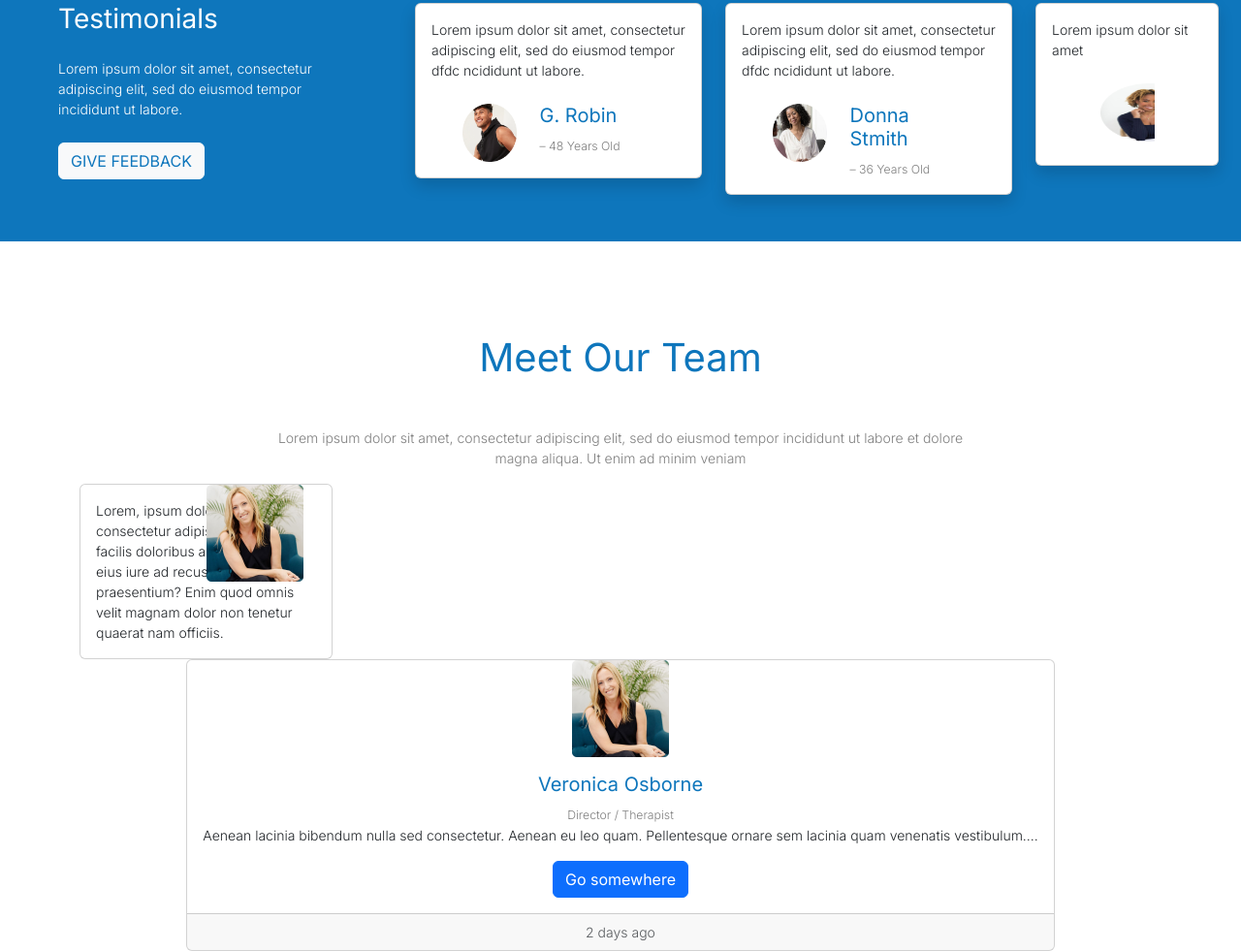
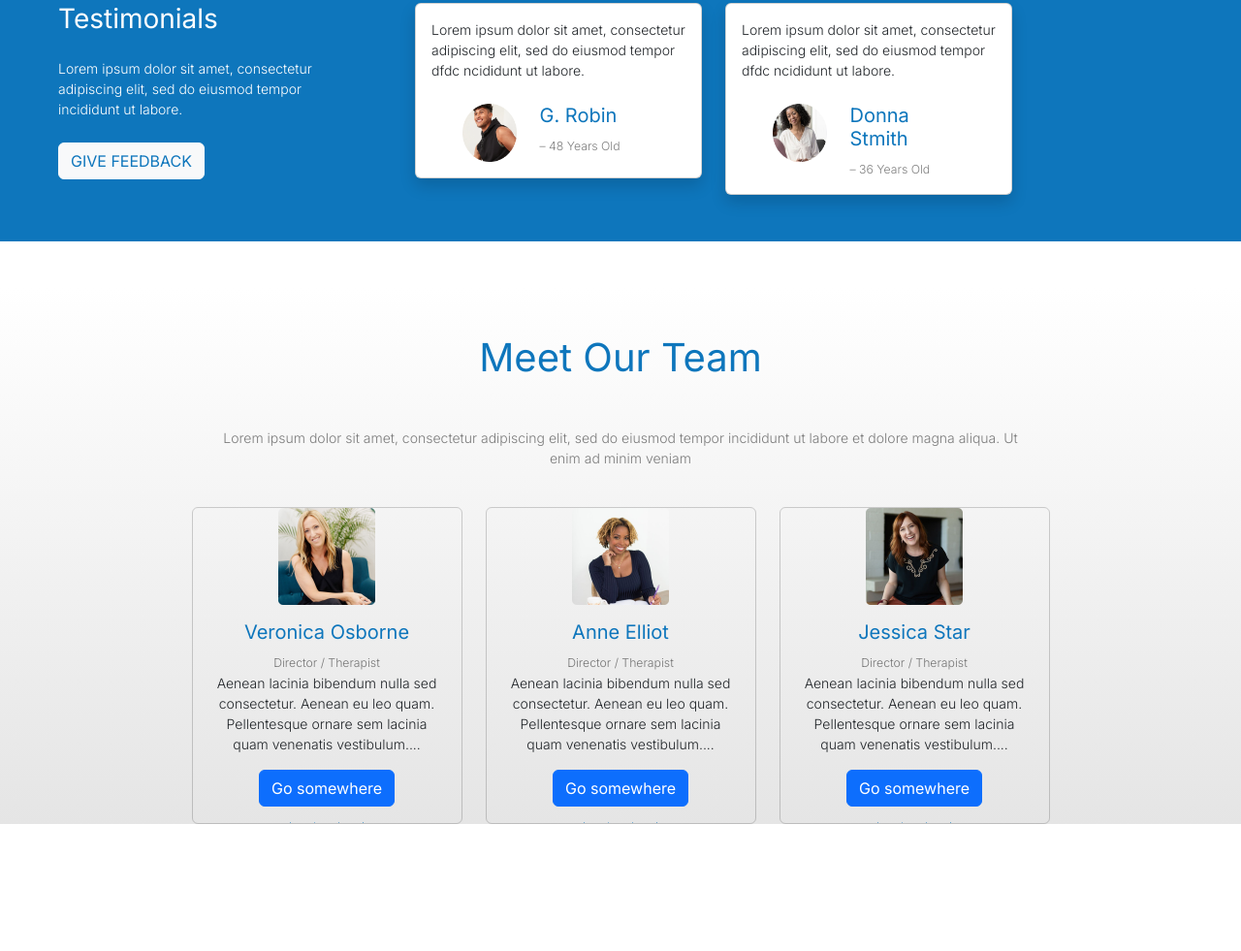
Before and after one commit to RabiaRB/Physiotheraphy-Website, a plain HTML site: page index.html in a window 1280 px wide. Shown: the part 1895-2876 px from the top of the page at 97% size. After the commit the page ends 2745 px from the top, so only its background shows below. Drawn offline with nearby package versions, Linux system fonts and the light colour scheme.

Commit message:
added team section

```diff
--- a/index.html
+++ b/index.html
@@ -219,20 +219,7 @@
                         </div>
                     </div>
                 </div>
-                    <div class="col-md-2 my-5">
-                        <div class="card shadow">
-                            <div class="card-body">
-                                <div class="card-text">Lorem ipsum dolor sit amet
 
-                                </div>
-                                <div class="row mt-4 d-flex justify-content-center">
-                                    <img src="./assets/images/user3.png" class="image-fluid col-md-6 mb-2" alt="user"
-                                        style="width:80px;height:60px">
-
-                                </div>
-                            </div>
-                        </div>
-                    </div>
         </div>
 
 
@@ -242,42 +229,93 @@
                 </div>
             </div> -->
     </div>
-
-    <div class="container mt-5 d-flex flex-column align-items-center">
+    <div class="container-fluid mt-5 d-flex flex-column align-items-center" style="background: linear-gradient(#ffffff, #e5e5e5);">
         <h1 class="custom-text my-5">Meet Our Team</h1>
         <p class="text-black-50 col-md-8 text-center">Lorem ipsum dolor sit amet, consectetur adipiscing elit, sed do eiusmod tempor incididunt ut labore et dolore magna
         aliqua. Ut enim ad minim veniam</p>
-        <div class="row">
-            <div class="col-md-3">
-                <div class="card position-relative ">
-                    <div class="card-image position-absolute top-n50 start-50">
+        <div class="container d-flex justify-content-center mt-4">
+            <div class="col-md-3 me-4">
+                <div class="card bg-transparent text-center position-relative">
+                <!-- <div class="position-absolute top-50 start-0 bg-body-light col-md-3" style="height:300px"></div> -->
+                    <div class="card-image-top">
                         <img src="./assets/images/team1.png" alt="team member1" class="" style="width:100px">
+
                     </div>
                     <div class="card-body">
-                        Lorem, ipsum dolor sit amet consectetur adipisicing elit. Illo facilis doloribus assumenda qui eius iure ad recusandae nulla praesentium? Enim quod omnis velit magnam dolor non tenetur quaerat nam officiis.
+                        <h5 class="card-title custom-text">Veronica Osborne</h5>
+                        <small class="text-black-50">Director / Therapist</small>
+                        <p class="card-text">Aenean lacinia bibendum nulla sed consectetur. Aenean eu leo quam. Pellentesque ornare sem
+                            lacinia quam venenatis
+                            vestibulum....</p>
+
+                        <a href="#" class="btn btn-primary">Go somewhere</a>
                     </div>
+                    <div class="row d-flex justify-content-center">
+                        <img src="./assets/icons/Instagram.png" alt="insta icon" class="col-1">
+                        <img src="./assets/icons/Twitter.png" alt="insta icon" class="col-1">
+                        <img src="./assets/icons/Linkedin.png" alt="insta icon" class="col-1">
+                        <img src="./assets/icons/Facebook.png" alt="insta icon" class="col-1">
+                    </div>
+                </div>
 
+            </div>
+
+            <div class="col-md-3 me-4">
+                <div class="card bg-transparent text-center position-relative">
+                    <!-- <div class="position-absolute top-50 start-0 bg-body-light col-md-3" style="height:300px"></div> -->
+                    <div class="card-image-top">
+                        <img src="./assets/images/team2.png" alt="team member1" class="" style="width:100px">
+
+                    </div>
+                    <div class="card-body">
+                        <h5 class="card-title custom-text">Anne Elliot</h5>
+                        <small class="text-black-50">Director / Therapist</small>
+                        <p class="card-text">Aenean lacinia bibendum nulla sed consectetur. Aenean eu leo quam. Pellentesque ornare
+                            sem
+                            lacinia quam venenatis
+                            vestibulum....</p>
+
+                        <a href="#" class="btn btn-primary">Go somewhere</a>
+                    </div>
+                    <div class="row d-flex justify-content-center">
+                        <img src="./assets/icons/Instagram.png" alt="insta icon" class="col-1">
+                        <img src="./assets/icons/Twitter.png" alt="insta icon" class="col-1">
+                        <img src="./assets/icons/Linkedin.png" alt="insta icon" class="col-1">
+                        <img src="./assets/icons/Facebook.png" alt="insta icon" class="col-1">
+                    </div>
+                </div>
+
+            </div>
+
+            <div class="col-md-3">
+                <div class="card bg-transparent text-center position-relative">
+                    <!-- <div class="position-absolute top-50 start-0 bg-body-light col-md-3" style="height:300px"></div> -->
+                    <div class="card-image-top">
+                        <img src="./assets/images/team3.png" alt="team member1" class="" style="width:100px">
+
+                    </div>
+                    <div class="card-body">
+                        <h5 class="card-title custom-text">Jessica Star</h5>
+                        <small class="text-black-50">Director / Therapist</small>
+                        <p class="card-text">Aenean lacinia bibendum nulla sed consectetur. Aenean eu leo quam. Pellentesque ornare
+                            sem
+                            lacinia quam venenatis
+                            vestibulum....</p>
+
+                        <a href="#" class="btn btn-primary">Go somewhere</a>
+                    </div>
+                    <div class="row d-flex justify-content-center">
+                        <img src="./assets/icons/Instagram.png" alt="insta icon" class="col-1">
+                        <img src="./assets/icons/Twitter.png" alt="insta icon" class="col-1">
+                        <img src="./assets/icons/Linkedin.png" alt="insta icon" class="col-1">
+                        <img src="./assets/icons/Facebook.png" alt="insta icon" class="col-1">
+                    </div>
                 </div>
 
             </div>
         </div>
 
-        <div class="card text-center">
-            <div class="card-image-top">
-                 <img src="./assets/images/team1.png" alt="team member1" class="" style="width:100px">
 
-            </div>
-            <div class="card-body">
-                <h5 class="card-title custom-text">Veronica Osborne</h5>
-                <small class="text-black-50">Director / Therapist</small>
-                <p class="card-text">Aenean lacinia bibendum nulla sed consectetur. Aenean eu leo quam. Pellentesque ornare sem lacinia quam venenatis
-                vestibulum....</p>
-                <a href="#" class="btn btn-primary">Go somewhere</a>
-            </div>
-            <div class="card-footer text-body-secondary">
-                2 days ago
-            </div>
-        </div>
     </div>
 </main>
 
```
Also changed, not shown: assets/icons/Facebook.png (added), assets/icons/Instagram.png (added), assets/icons/Linkedin.png (added), assets/icons/Twitter.png (added).
